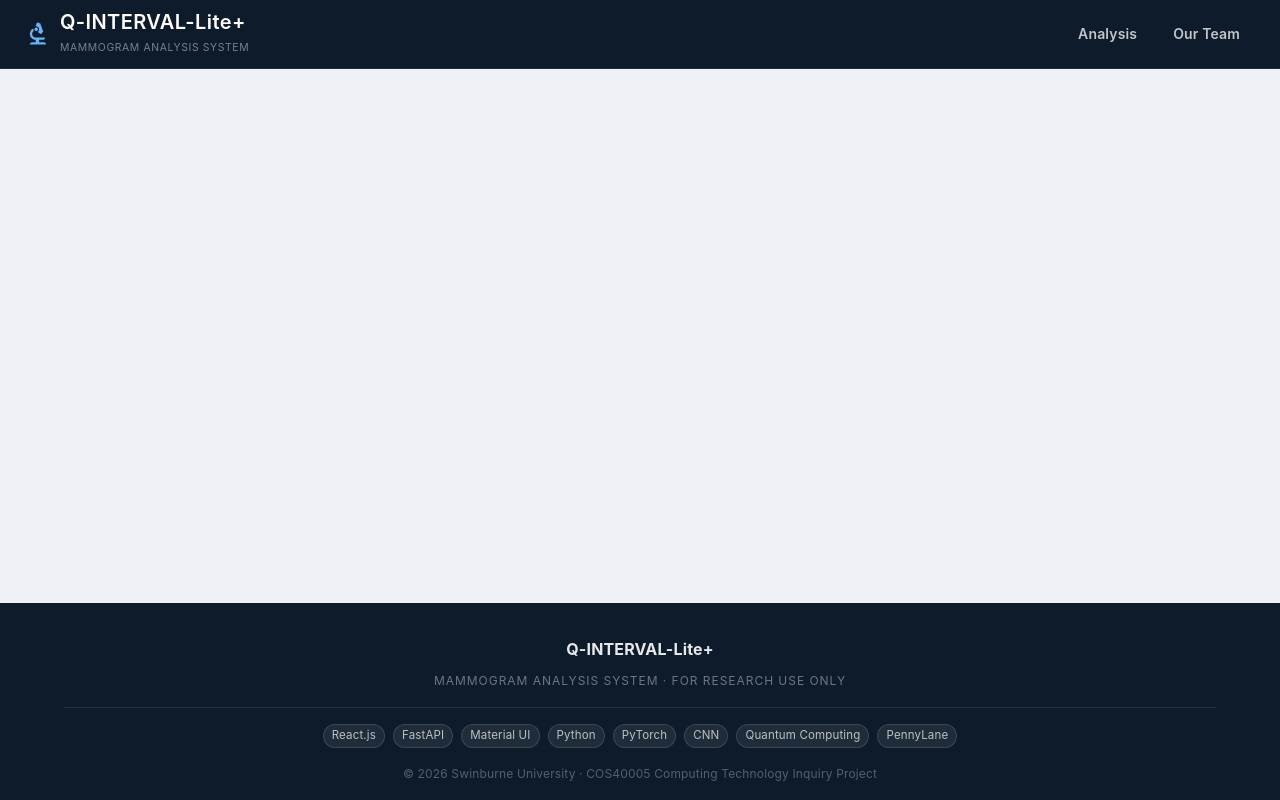
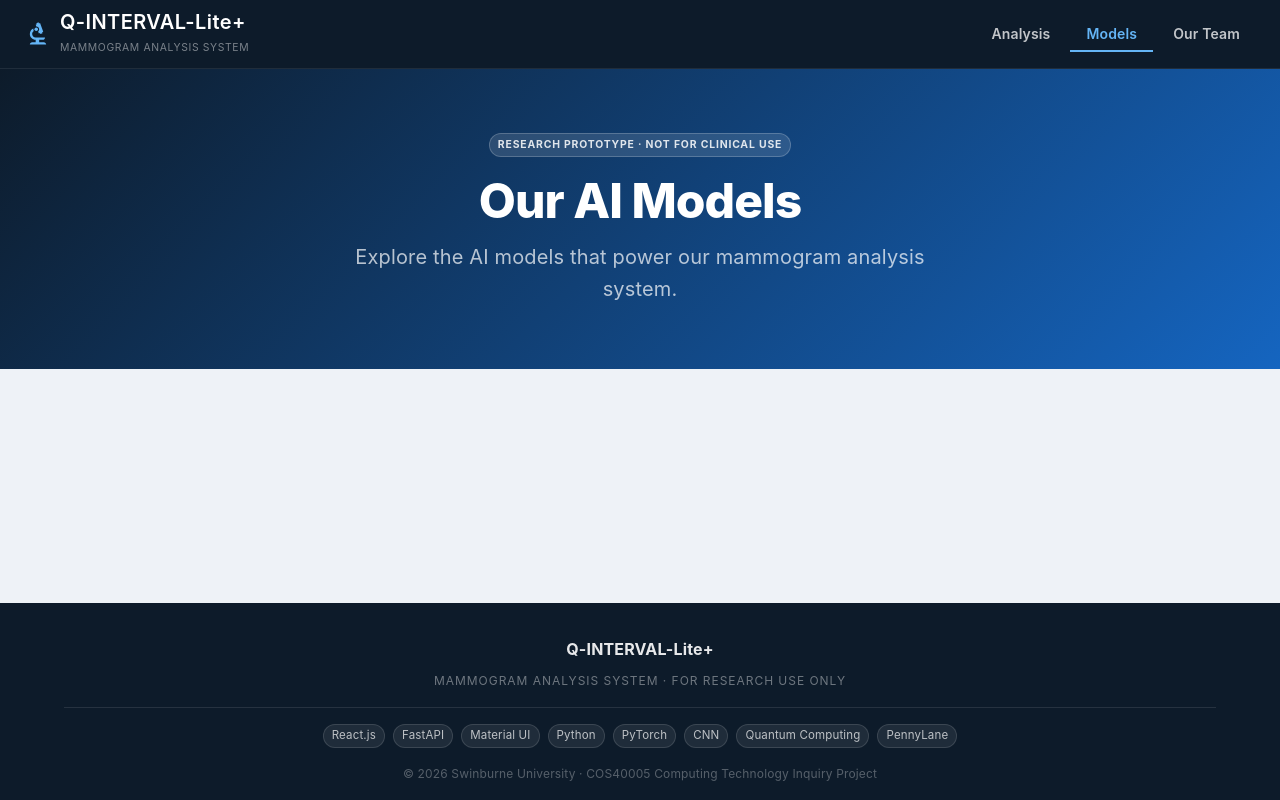
Before and after one commit to Nico-Gerber/Q-INTERVAL-Lite, a React (Create React App) app: page /Models in a window 1280 px wide. Built offline with nearby package versions, Linux system fonts and the light colour scheme.

Commit message:
Added "Models" page
Created "Models" page, allowing deeper understanding of our projects systems.

```diff
--- a/src/App.js
+++ b/src/App.js
@@ -6,6 +6,7 @@ import './App.css';
 import Navigation from './components/Navigation';
 import Footer from './components/Footer';
 import Home from './pages/home';
+import Models from './pages/models';
 import OurTeam from './pages/ourteam';
 
 const theme = createTheme({
@@ -47,6 +48,7 @@ function App() {
         <Navigation />
         <Routes>
           <Route path="/"        element={<Home />} />
+          <Route path="/Models"  element={<Models />} />
           <Route path="/OurTeam" element={<OurTeam />} />
         </Routes>
         <Footer />
--- a/src/components/Navigation.jsx
+++ b/src/components/Navigation.jsx
@@ -13,6 +13,7 @@ import { Link, useLocation } from 'react-router-dom';
 
 const NAV_ITEMS = [
   { label: 'Analysis', path: '/' },
+  { label: 'Models', path: '/Models' },
   { label: 'Our Team', path: '/OurTeam' },
 ];
 
--- /dev/null
+++ b/src/pages/models.jsx
@@ -0,0 +1,44 @@
+import React from 'react';
+import { Typography, Box, Chip } from '@mui/material';
+
+const Models = () => {
+  return (
+    <Box sx={{ backgroundColor: 'background.default', minHeight: '100%', pb: 8 }}>
+      {/* ── Hero ── */}
+      <Box
+        sx={{
+          background: 'linear-gradient(135deg, #0D1B2A 0%, #1565C0 100%)',
+          color: 'white',
+          py: { xs: 5, md: 8 },
+          px: 2,
+          textAlign: 'center',
+        }}
+      >
+        <Chip
+          label="RESEARCH PROTOTYPE · NOT FOR CLINICAL USE"
+          size="small"
+          sx={{
+            mb: 2,
+            backgroundColor: 'rgba(255,255,255,0.12)',
+            color: 'rgba(255,255,255,0.85)',
+            letterSpacing: '0.08em',
+            fontSize: '0.65rem',
+            fontWeight: 700,
+            border: '1px solid rgba(255,255,255,0.2)',
+          }}
+        />
+        <Typography variant="h3" sx={{ fontWeight: 800, mb: 1.5, letterSpacing: '-0.02em' }}>
+          Our AI Models
+        </Typography>
+        <Typography
+          variant="h6"
+          sx={{ color: 'rgba(255,255,255,0.7)', fontWeight: 400, maxWidth: 580, mx: 'auto' }}
+        >
+          Explore the AI models that power our mammogram analysis system.
+        </Typography>
+      </Box>
+    </Box>
+  );
+};
+
+export default Models;
```
